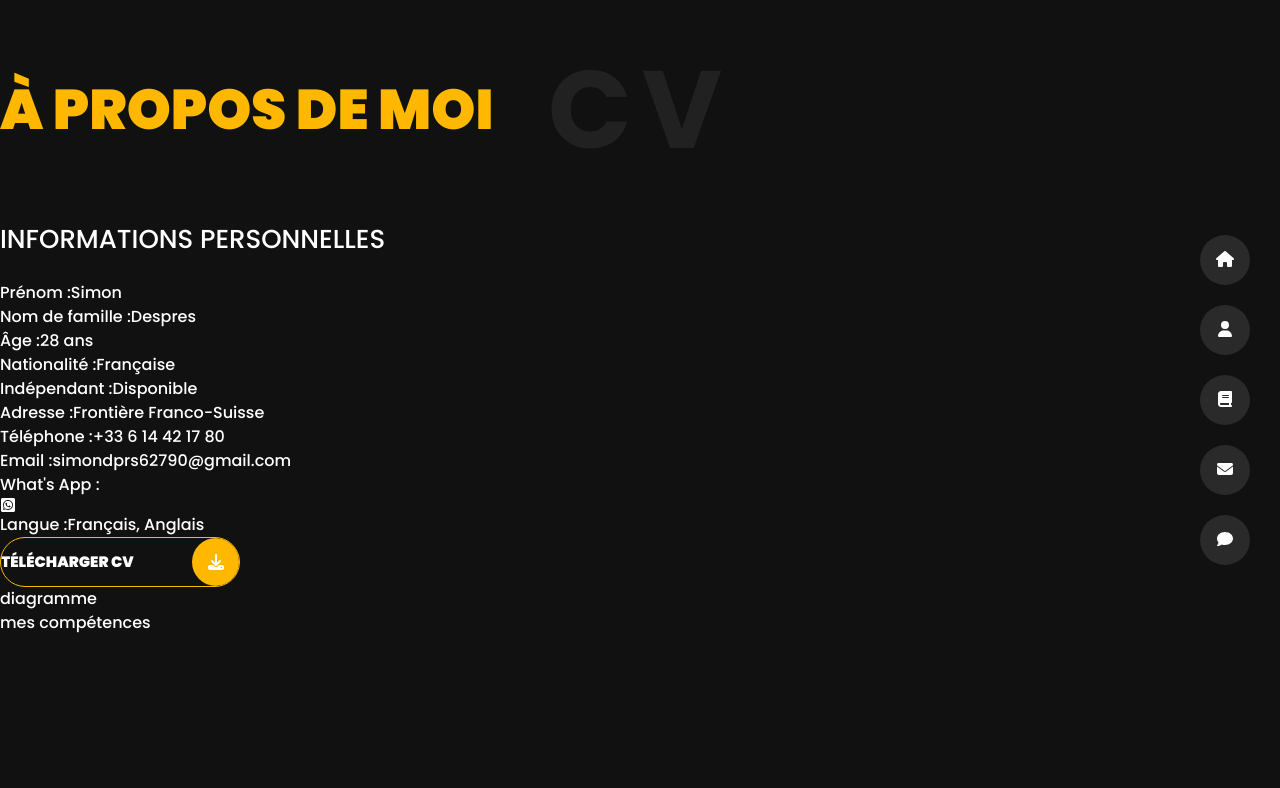
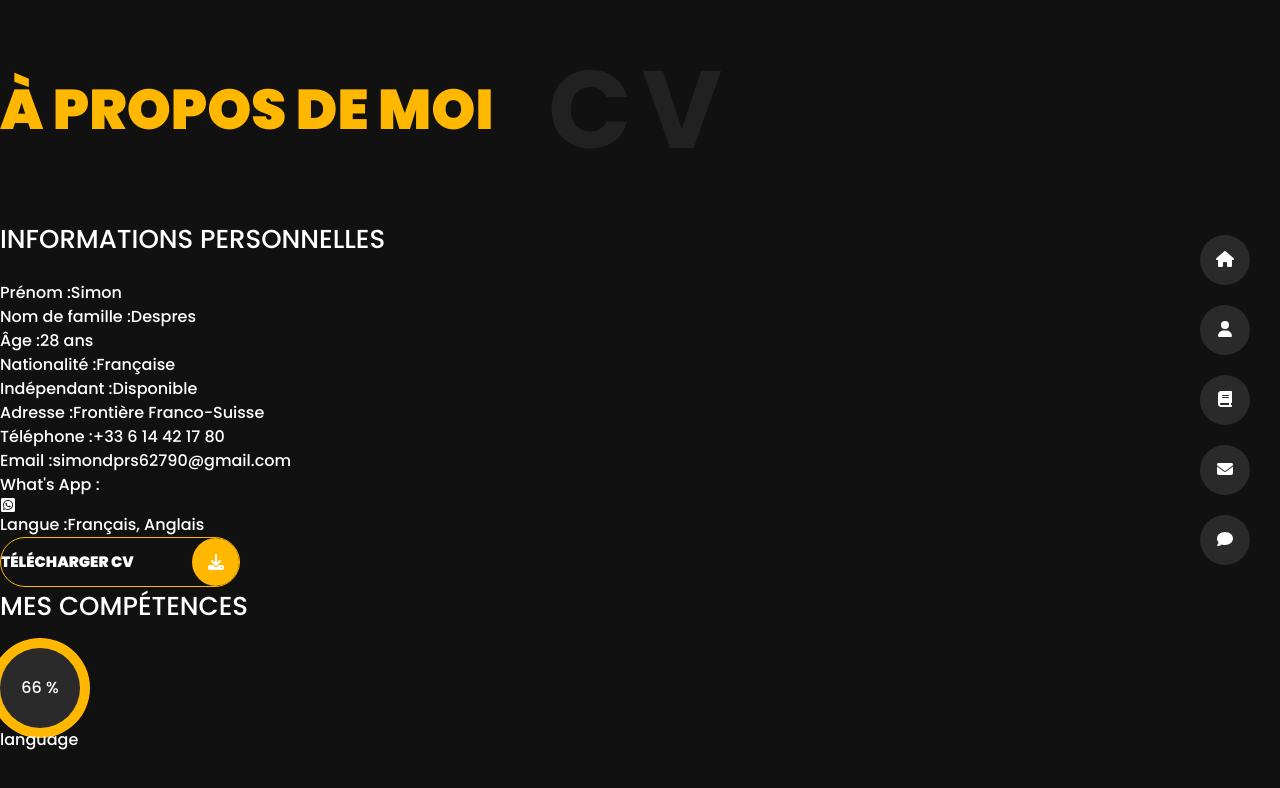
Before and after one commit to PilcodeurDev/Porte-folio, a React (Vite) app: page /about in a window 1280 px wide. Shown: the top 788 px of the page. Built offline with nearby package versions, Linux system fonts and the light colour scheme.

Commit message:
setup normalizs.css and sass

```diff
--- a/package.json
+++ b/package.json
@@ -13,10 +13,12 @@
     "@fortawesome/fontawesome-svg-core": "^6.4.2",
     "@fortawesome/free-solid-svg-icons": "^6.4.2",
     "@fortawesome/react-fontawesome": "^0.2.0",
+    "normalize.css": "^8.0.1",
     "react": "^18.2.0",
     "react-dom": "^18.2.0",
     "react-icons": "^4.11.0",
-    "react-router-dom": "^6.17.0"
+    "react-router-dom": "^6.17.0",
+    "sass": "^1.69.4"
   },
   "devDependencies": {
     "@types/react": "^18.2.15",
--- /dev/null
+++ b/src/components/Skill.jsx
@@ -0,0 +1,15 @@
+function Skill() {
+  return (
+    <div className="flex flex-col items-center justify-center colum w-1/3 h-36">
+      <div className="c100 bg-[#2B2A2A]">
+        <span className="">66 %</span>
+        <div className="slice">
+          <div className="bar"></div>
+          <div className="fill"></div>
+        </div>
+      </div>
+      <h6 className="pt-5 uppercase">language</h6>
+    </div>
+  );
+}
+export default Skill
--- a/src/components/pages/About.jsx
+++ b/src/components/pages/About.jsx
@@ -5,6 +5,7 @@ import { FontAwesomeIcon } from "@fortawesome/react-fontawesome";
 import { faDownload } from "@fortawesome/free-solid-svg-icons";
 import Cv2023 from "../../assets/Simon_despres.pdf";
 import { FaWhatsappSquare } from "react-icons/fa";
+import Skill from "../Skill";
 /**
  * The internal imports
  */
@@ -111,11 +112,11 @@ export default function About() {
                 </a>
               </div>
             </div>
-            <div>diagramme</div>
+            <div className=" row">
+              <p className="custom-title">mes compétences </p>
+              <Skill />
+            </div>
           </div>
-        </div>
-        <div>
-          <p>mes compétences </p>
         </div>
       </section>
     </>
--- a/src/index.css
+++ b/src/index.css
@@ -222,3 +222,42 @@ body {
 .cv span svg{
   font-size: 16px;
 }
+
+.c100{
+  position: relative;
+  background-color: #2B2A2A;
+  /* font-size: 120px; */
+  width: 80px;
+  height: 80px;
+  border-radius: 50%;
+}
+
+
+.c100>span {
+  position: absolute;
+  /* display: block; */
+  left: 50%;
+  top: 50%;
+  transform: translate(-50%, -50%);
+}
+
+.slice{
+  position: absolute;
+  width: 80px;
+  height: 80px;
+
+}
+
+.bar {
+  position: absolute;
+  width: 100px;
+  height: 100px;
+  transform: rotate(.66turn);
+  background: var(--main-color);
+  border-radius: 50%;
+  left: 50%;
+  top: 50%;
+  transform: translate(-50%, -50%);
+  z-index: -1;
+  /* clip: rect(0,0.5em,1em,0); */
+}
```
Also changed, not shown: 1 other file (tests, documents, lock files or other folders).
